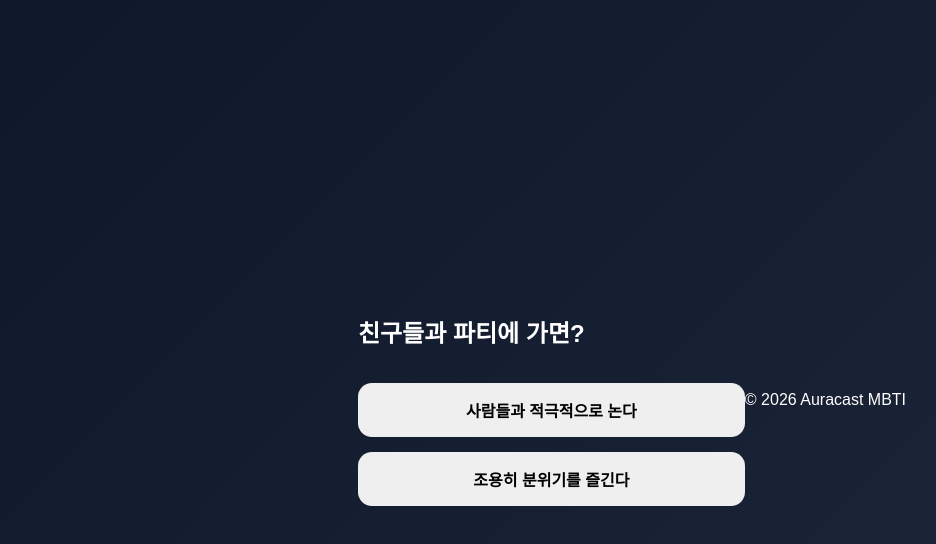
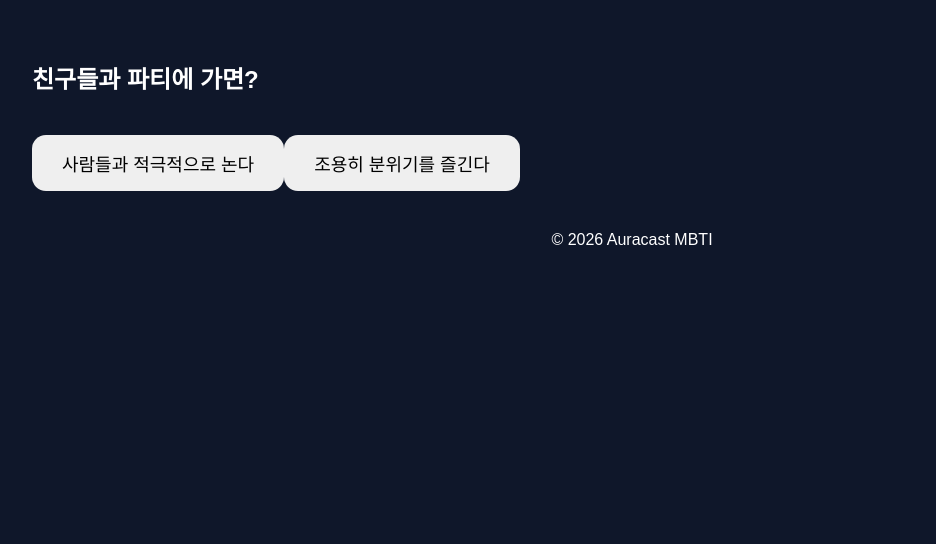
Before and after one commit to JHW0407/JHW0407_vibe, a React (Vite) app: page / in a window 1280 px wide. Both pictures are taken after a click on the button "테스트 시작하기". Shown: the top 544 px of the page, without its empty margins (8-944 px from the left). Built offline with nearby package versions, Linux system fonts and the light colour scheme.

Commit message:
Update app.css

```diff
--- a/src/styles/app.css
+++ b/src/styles/app.css
@@ -1,143 +1,67 @@
-body{
-  margin:0;
-  font-family:sans-serif;
-  background:linear-gradient(135deg,#0f172a,#1e293b);
-  color:white;
+body {
+  margin: 0;
+  font-family: sans-serif;
+  background: #0f172a;
+  color: white;
 }
 
-.app{
-  min-height:100vh;
-
-  display:flex;
-  justify-content:center;
-  align-items:center;
+.intro {
+  height: 100vh;
+  background-size: cover;
+  background-position: center;
 }
 
-.card{
-  width:400px;
+.overlay {
+  width: 100%;
+  height: 100%;
+  backdrop-filter: blur(5px);
+  background: rgba(0,0,0,0.5);
 
-  background:rgba(255,255,255,0.08);
-
-  backdrop-filter:blur(10px);
-
-  padding:40px;
-
-  border-radius:25px;
-
-  text-align:center;
-
-  box-shadow:0 0 30px rgba(0,0,0,0.3);
+  display: flex;
+  flex-direction: column;
+  justify-content: center;
+  align-items: center;
 }
 
-button{
-  width:100%;
-
-  padding:15px;
-  margin-top:15px;
-
-  border:none;
-  border-radius:14px;
-
-  cursor:pointer;
-
-  font-size:1rem;
-  font-weight:bold;
-
-  transition:0.3s;
+.logo {
+  width: 140px;
+  margin-bottom: 20px;
 }
 
-button:hover{
-  transform:scale(1.03);
+.title-box {
+  border: 4px solid transparent;
+  border-image: linear-gradient(
+    45deg,
+    #ff00ff,
+    #00ffff,
+    #ffd700
+  );
+  border-image-slice: 1;
+
+  padding: 20px 50px;
+  font-size: 50px;
+  font-weight: bold;
+  margin-bottom: 20px;
 }
 
-.progress{
-  width:100%;
-  height:10px;
-
-  background:#334155;
-
-  border-radius:999px;
-
-  margin-bottom:30px;
+.subtitle {
+  font-size: 22px;
 }
 
-.progress-inner{
-  height:100%;
-  background:#38bdf8;
-
-  border-radius:999px;
+button {
+  margin-top: 20px;
+  padding: 15px 30px;
+  border: none;
+  border-radius: 14px;
+  font-size: 18px;
+  cursor: pointer;
 }
 
-.app-logo,
-.main-logo {
-  width:120px;
-  height:auto;
-  margin:0 auto 20px;
-  display:block;
-  border-radius:20px;
-  box-shadow:0 10px 35px rgba(15,23,42,0.45);
+.app {
+  padding: 40px;
 }
 
-.result-container {
-  width:100%;
-  max-width:520px;
-  padding:30px;
-  border-radius:28px;
-  background:rgba(15,23,42,0.82);
-  margin:0 auto;
+.footer {
+  text-align: center;
+  margin-top: 40px;
 }
-
-.result-image {
-  width:100%;
-  max-width:320px;
-  margin:0 auto 24px;
-  display:block;
-  border-radius:22px;
-  object-fit:cover;
-  box-shadow:0 20px 50px rgba(0,0,0,0.25);
-}
-
-.result-type {
-  font-size:2rem;
-  margin:0 0 10px;
-}
-
-.result-title {
-  margin:0 0 16px;
-  font-size:1.4rem;
-}
-
-.result-description {
-  margin-bottom:24px;
-  line-height:1.7;
-  opacity:0.95;
-}
-
-.retry-button {
-  width:100%;
-  padding:14px;
-  border-radius:14px;
-  background:#38bdf8;
-  color:#0f172a;
-}
-
-.start-card {
-  min-height:420px;
-  display:flex;
-  align-items:center;
-  justify-content:center;
-  padding:0;
-  border-radius:20px;
-  overflow:hidden;
-}
-
-.start-overlay {
-  background:rgba(15,23,42,0.6);
-  width:100%;
-  padding:48px 36px;
-  text-align:center;
-}
-
-.start-overlay h1{
-  margin-top:0;
-}
```
